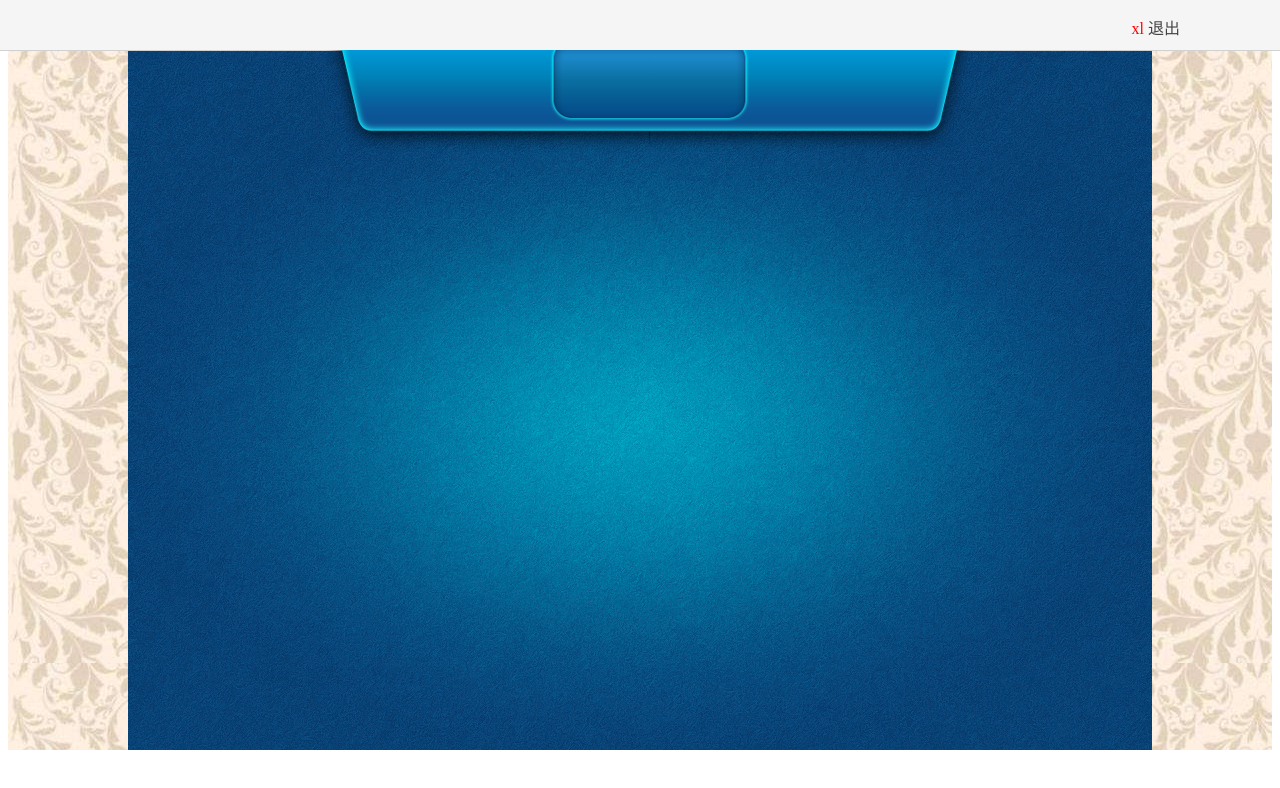
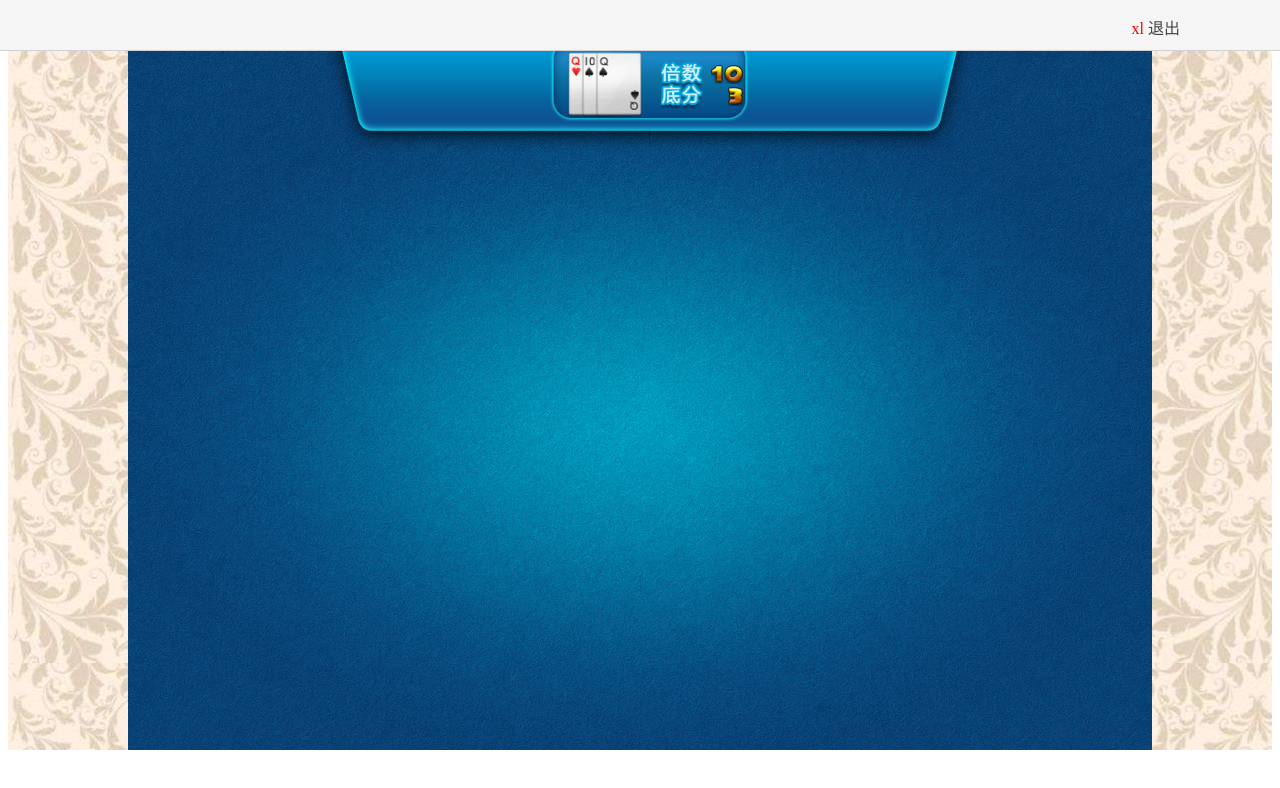
Before and after one commit to XLILT/DDZ, a website: page web_server/public/game.html in a window 1280 px wide. Drawn offline with Linux system fonts and the light colour scheme.

Commit message:
top ui css

```diff
--- /dev/null
+++ b/web_server/public/css/common.css
@@ -0,0 +1,57 @@
+@charset 'utf-8';
+
+.yellow-num {
+    height: 20px;
+    float: right;
+    background: url(../img/number.png) no-repeat;
+}
+
+.yellow-num0 {
+    width: 19px;
+    background-position: 0px 0px;
+}
+
+.yellow-num1 {
+    width: 13px;
+    background-position: -19px 0px;
+}
+
+.yellow-num2 {
+    width: 15px;
+    background-position: -32px 0px;
+}
+
+.yellow-num3 {
+    width: 15px;
+    background-position: -47px 0px;
+}
+
+.yellow-num4 {
+    width: 15px;
+    background-position: -62px 0px;
+}
+
+.yellow-num5 {
+    width: 15px;
+    background-position: -77px 0px;
+}
+
+.yellow-num6 {
+    width: 15px;
+    background-position: -92px 0px;
+}
+
+.yellow-num7 {
+    width: 15px;
+    background-position: -108px 0px;
+}
+
+.yellow-num8 {
+    width: 15px;
+    background-position: -124px 0px;
+}
+
+.yellow-num9 {
+    width: 15px;
+    background-position: -139px 0px;
+}
--- a/web_server/public/css/game.css
+++ b/web_server/public/css/game.css
@@ -21,6 +21,10 @@ p {
     margin: 0px;
 }
 
+ul, li {
+    /*list-style: none;*/
+}
+
 .display-none {
     display: none;
 }
@@ -38,7 +42,7 @@ p {
     margin: 0;
     top: 0;
     left: 0;
-    z-index: 101;
+    z-index: 199;
     position: fixed;
     border-bottom: 1px solid #d1d1d1;
     background: #f5f5f5;
@@ -51,7 +55,7 @@ p {
 }
 
 .head-user .user-name {
-    color: #F00;
+    color: #f00;
 }
 
 .game-top-info-wrap {
@@ -77,8 +81,41 @@ p {
 }
 
 .landlord-poker {
-    width: 70%;
+    width: 57%;
     height: 100%;
+    float: left;
+}
+
+.rate-bscore-word {
+    width: 23%;
+    height: 100%;
+    float: left;
+
+    background: url(../img/button.png) no-repeat -210px -122px;
+}
+
+.rate-bscore-num {
+    width: 20%;
+    height: 100%;
+    float: left;
+}
+
+.rate-num {
+    width: 100%;
+    height: 50%;
+}
+
+.rate-num .yellow-num {
+    margin-top: 14px;
+}
+
+.bscore-num {
+    width: 100%;
+    height: 50%;
+}
+
+.bscore-num {
+    margin-top: 2px;
 }
 
 .game-top-bg {
--- a/web_server/public/game.html
+++ b/web_server/public/game.html
@@ -3,6 +3,7 @@
 <head>
     <meta charset="utf-8">
     <title>xl斗地主</title>
+    <link rel="stylesheet" type="text/css" href="css/common.css">
     <link rel="stylesheet" type="text/css" href="css/game.css">
     <link rel="stylesheet" type="text/css" href="css/poker.css">
 </head>
@@ -17,26 +18,35 @@
     	<div class="game-top-info-wrap">
     		<div class="game-top-info">
                 <div class="landlord-poker">
-    				<!--div class="poker small" style="margin-left: 0px; z-index: 1;">
+                    <div class="poker small" style="margin-left: -14px; z-index: 1;">
                         <div class="poker-content">
                             <p class="num num12 heart"></p>
                             <p class="shape heart"></p>
                         </div>
                     </div>
-                    <div class="poker small" style="margin-left: 14px; z-index: 2;">
+                    <div class="poker small" style="margin-left: 0px; z-index: 2;">
                         <div class="poker-content">
                             <p class="num num10 spade"></p>
                             <p class="shape spade"></p>
                         </div>
                     </div>
-                    <div class="poker small" style="margin-left: 28px; z-index: 3;">
+                    <div class="poker small" style="margin-left: 14px; z-index: 3;">
                         <div class="poker-content">
                             <p class="num num12 spade"></p>
                             <p class="shape spade"></p>
                         </div>
-                    </div-->
                     </div>
-    			<div class="rate"></div>
+                </div>
+                <div class="rate-bscore-word"></div>
+                <div class="rate-bscore-num">
+                    <div class="rate-num">
+                        <div class="yellow-num yellow-num0"></div>
+                        <div class="yellow-num yellow-num1"></div>
+                    </div>
+                    <div class="bscore-num">
+                        <div class="yellow-num yellow-num3"></div>
+                    </div>
+                </div>
     		</div>
     	</div>
     	<div class="game-top-bg-wrap">
```
Also changed, not shown: web_server/public/img/button.png (added), web_server/public/img/number.png (added). Lines whose indentation alone changed are shown as unchanged.
